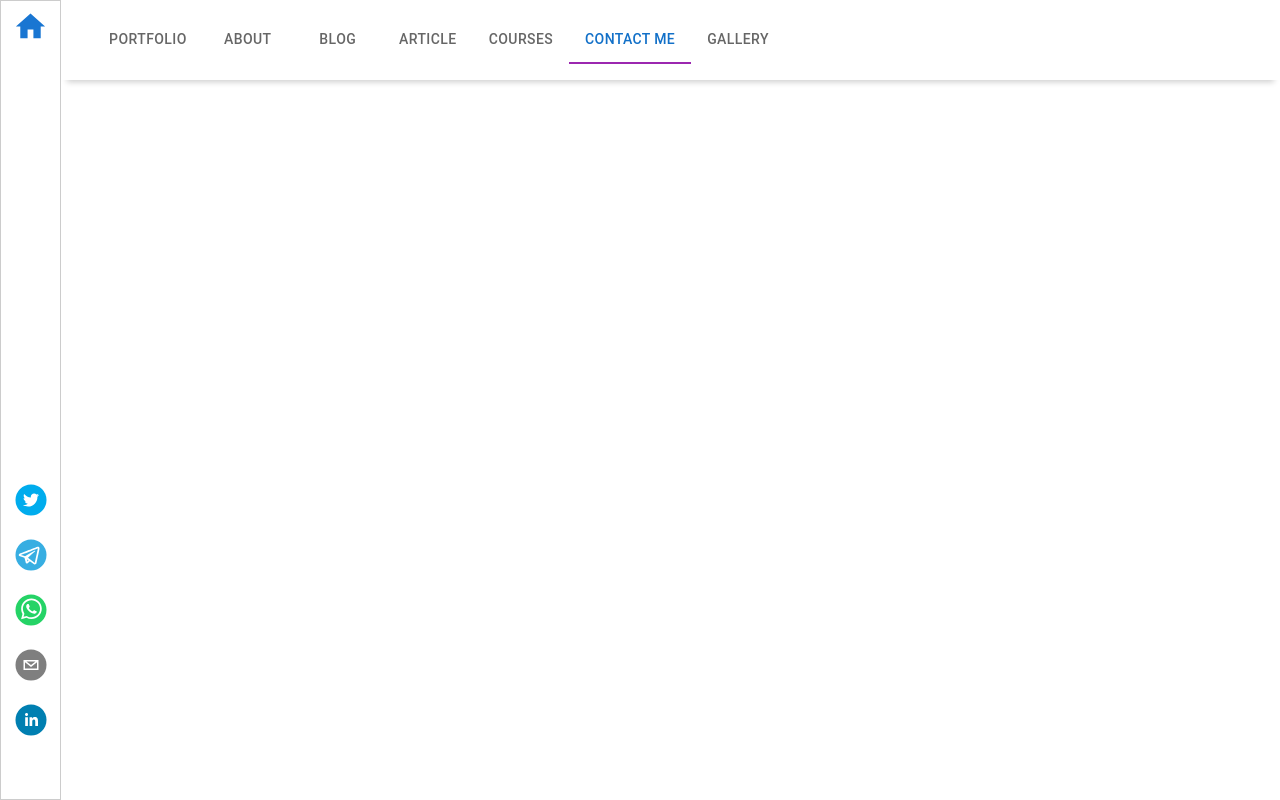
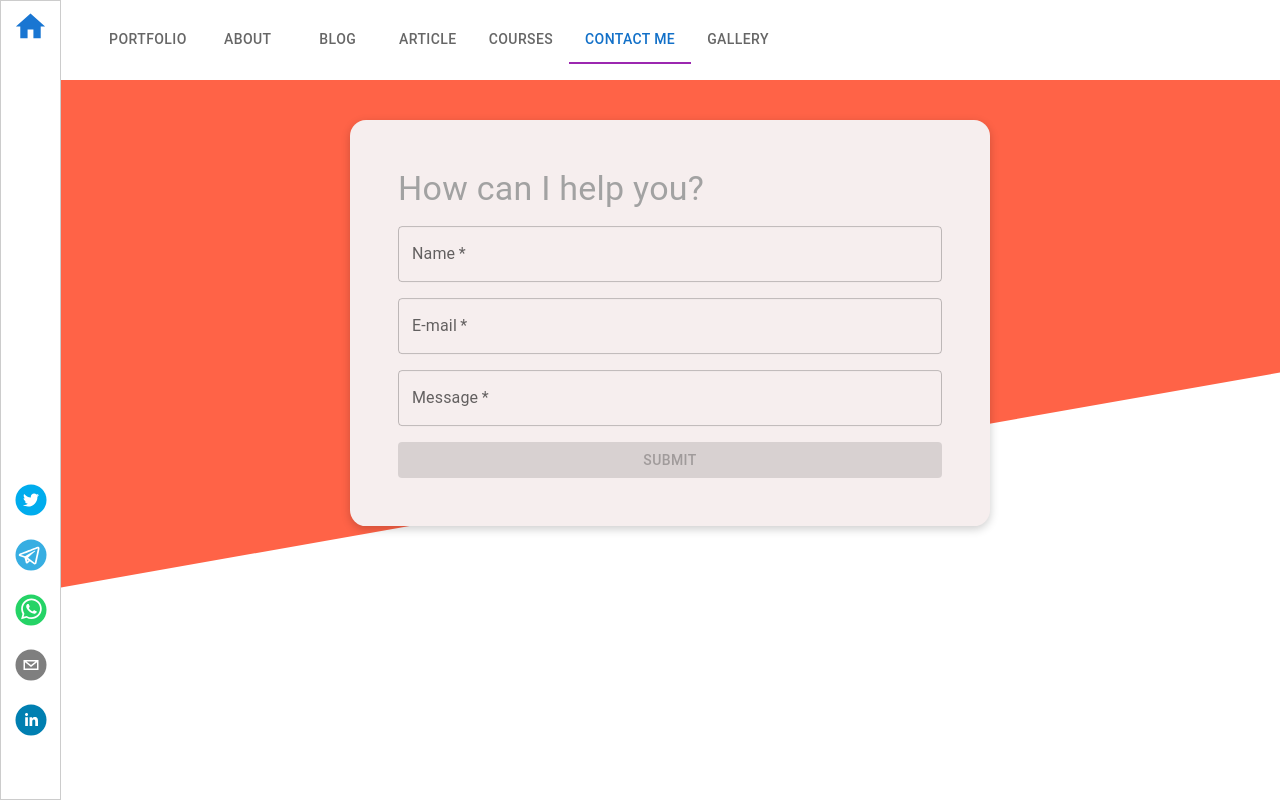
Before and after one commit to MohammadRostami71/Academic-Portfolio, a React (Create React App) app: page /contactMe in a window 1280 px wide. Built offline with nearby package versions, Linux system fonts and the light colour scheme.

Commit message:
💄 : contact-me page

```diff
--- /dev/null
+++ b/src/config/firebase.ts
@@ -0,0 +1,3 @@
+const firebase = 'https://academic-portfolio-613ce-default-rtdb.firebaseio.com';
+
+export default firebase;
--- a/src/pages/ContactMe/index.tsx
+++ b/src/pages/ContactMe/index.tsx
@@ -1,12 +1,58 @@
-import React from "react";
+import React, {useState} from "react";
 
+import {Box, Button, CircularProgress, TextField, Typography} from "@mui/material";
+import axios from "axios";
+import firebase from "../../config/firebase";
+import {toast} from "react-toastify";
+import {useNavigate} from "react-router-dom";
+import emailValidation from "../../utils/emailValidation";
 import useStyles from "./useStyles";
 
 const ContactMe: React.FC = () => {
-    const classes= useStyles;
+    const classes= useStyles();
+    const navigate = useNavigate();
+
+    const [name,setName] = useState<string>('');
+    const [email,setEmail] = useState<string>('');
+    const [message,setMessage] = useState<string>('');
+    const [loading,setLoading] = useState<boolean>(false);
+
+    const submitHandler = ():void => {
+        setLoading(true);
+        axios.post(`${firebase}/messages.json`,{
+            name,
+            email,
+            message
+        },{
+            headers: {
+                'Content-Type': 'application/json'
+            }
+        }).then(() => {
+            toast.success('thank you for sending message');
+            setName('');
+            setEmail('');
+            setMessage('');
+            navigate('/portfolio');
+        }).catch(() => {
+            toast.error('Something Wrong! please try again');
+        }).finally(() => {
+            setLoading(false)
+        })
+    };
 
     return(
-        <></>
+        <Box className={classes.container}>
+            <Box className={classes.formBox}>
+                <Typography variant={"h4"}>How can I help you?</Typography>
+                <TextField label="Name" variant="outlined" required={true} value={name} onChange={(e) => setName(e?.target?.value)}/>
+                <TextField label="E-mail" type="email" required variant="outlined" value={email} onChange={(e) => setEmail(e?.target?.value)}/>
+                <TextField label="Message" variant="outlined" required multiline autoComplete="off"
+                           maxRows={10} value={message} onChange={(e) => setMessage(e?.target?.value)}/>
+                {loading ? <Button variant="outlined">
+                    <CircularProgress /></Button> : <Button disabled={name?.trim().length < 3 || !emailValidation(email)|| message?.trim().length < 3}
+                                                            onClick={submitHandler} variant="contained">Submit</Button>}
+            </Box>
+        </Box>
     )
 };
 
--- a/src/pages/ContactMe/useStyles.ts
+++ b/src/pages/ContactMe/useStyles.ts
@@ -1,5 +1,48 @@
 import { makeStyles } from '@mui/styles';
 
-const useStyles = makeStyles(() => ({}));
+const useStyles = makeStyles((theme) => ({
+    container:{
+        width:'100%',
+        maxHeight:'100%',
+        background: 'tomato',
+        '-webkit-transform': 'skew(0deg, -10deg)',
+        transform: 'skew(0deg, -10deg)',
+        padding: '20rem 0',
+        marginTop: '-20rem',
+        // @ts-ignore
+        [theme.breakpoints.down('sm')]: {
+            margin:'0',
+            '-webkit-transform': 'none',
+            padding:'0'
+        },
+    },
+    formBox:{
+        '-webkit-transform': 'skew(0deg, 10deg)',
+        transform:' skew(0deg, 10deg)',
+        display:'flex',
+        flexDirection:'column',
+        justifyContent:'space-between',
+        borderRadius:'1rem',
+        boxShadow:' 0 3px 10px rgb(0 0 0 / 0.2)',
+        height:'100%',
+        gap:'1rem',
+        width:'100%',
+        maxWidth:'40rem',
+        margin:'2.5rem auto 0',
+        padding:'3rem',
+        background:'#f6eeee',
+        // @ts-ignore
+        [theme.breakpoints.down('sm')]: {
+            margin:'0',
+            '-webkit-transform': 'none',
+        },
+
+        '& .MuiTypography-root':{
+            color:'#a2a2a2'
+        }
+
+    }
+
+}));
 
 export default useStyles;
--- /dev/null
+++ b/src/utils/emailValidation.ts
@@ -0,0 +1,9 @@
+const emailValidation = (mail:string) => {
+    const expression: RegExp = /^[A-Z0-9._%+-]+@[A-Z0-9.-]+\.[A-Z]{2,}$/i;
+
+    const valid:boolean = expression.test(mail);
+
+    return valid;
+};
+
+export default emailValidation;
```
